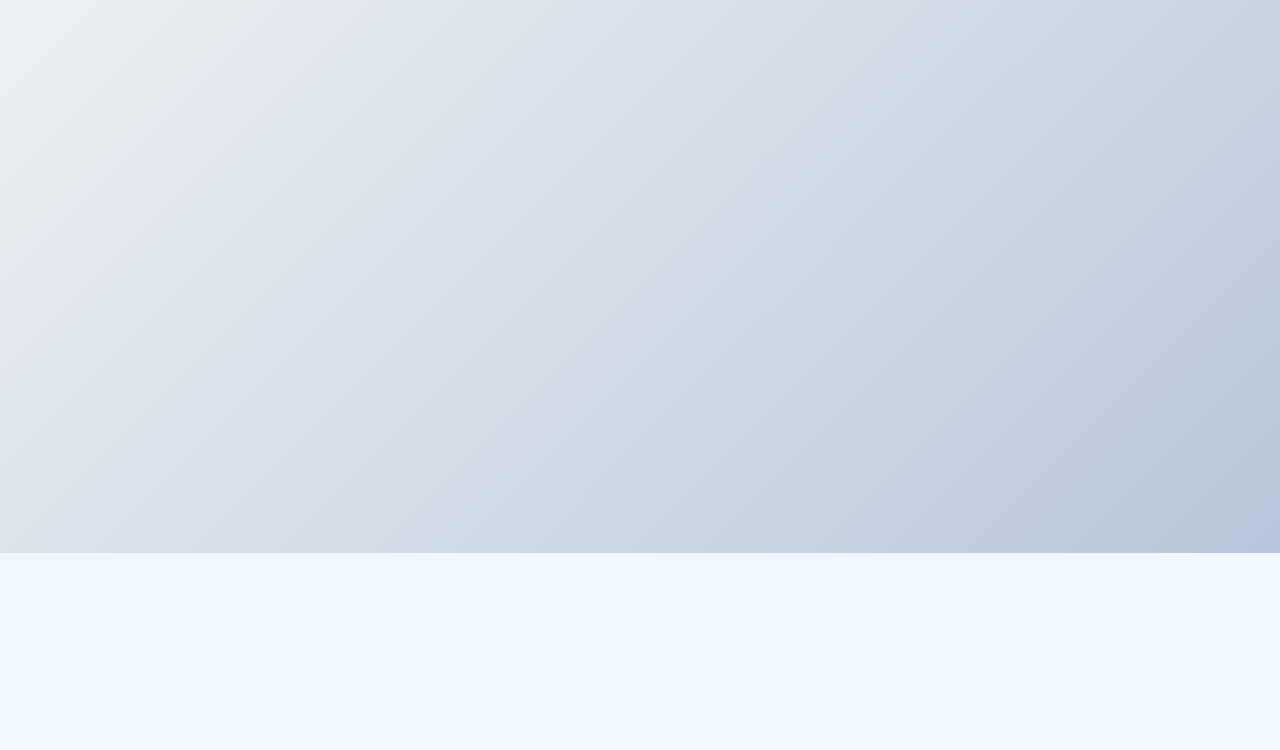
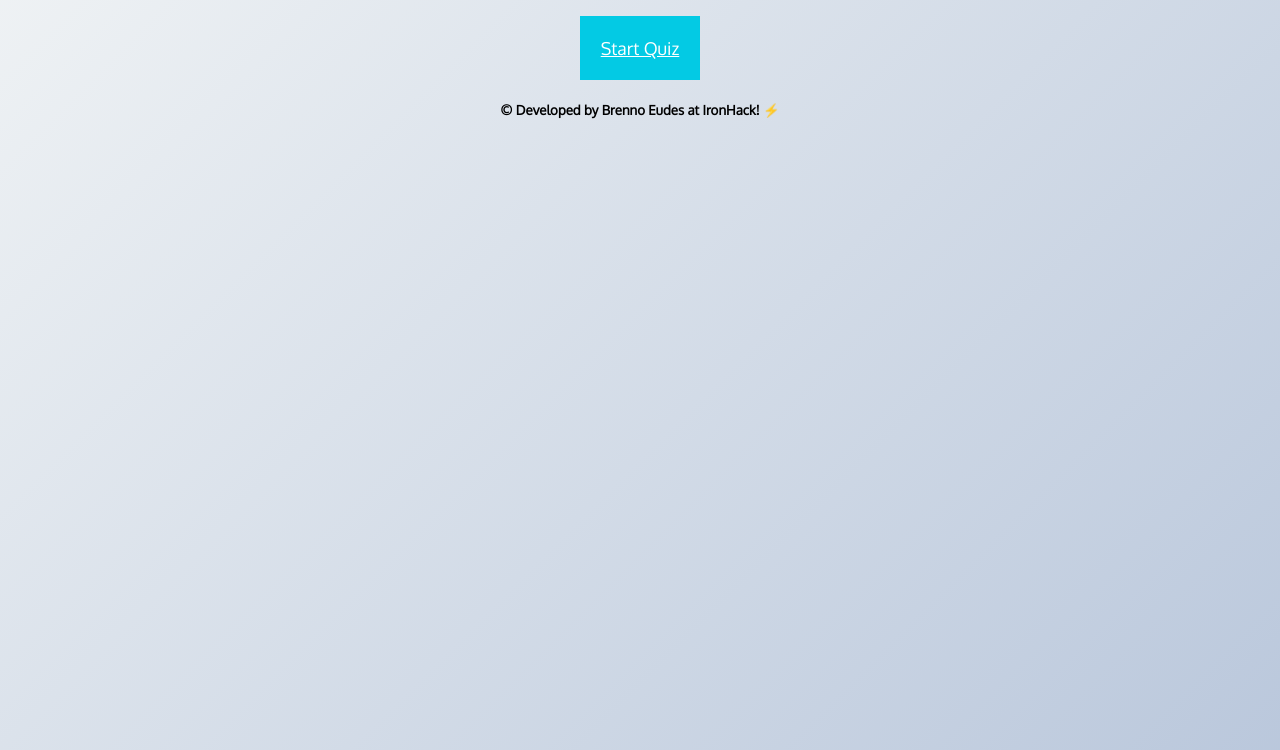
Before and after one commit to brennoEudes/football-geography-2, a plain HTML site: page index_1.html in a window 1280 px wide. Shown: the part 268-1018 px from the top of the page. Before the commit the page ends 821 px from the top, so only its background shows below. Drawn offline with Linux system fonts and the light colour scheme.

Commit message:
Renomear HTMLs e atualizar README.md

```diff
--- a/index_1.html
+++ b/index_1.html
@@ -21,7 +21,7 @@
     </div>
     <br />
     <footer>
-      <h5>Developed by Brenno Eudes at IronHack!</h5>
+      <h5>© Developed by Brenno Eudes at IronHack! ⚡️</h5>
     </footer>
   </body>
 </html>
--- a/styles_1.css
+++ b/styles_1.css
@@ -2,7 +2,7 @@
 
 body {
   text-align: center;
-  display: flexbox;
+  padding: 150px 0;
   background-color: aliceblue;
   background-image: linear-gradient(315deg, #b8c6db 0%, #f5f7f7 100%);
   font-family: "Oxygen", sans-serif;
```
Also changed, not shown: 1 other file.
